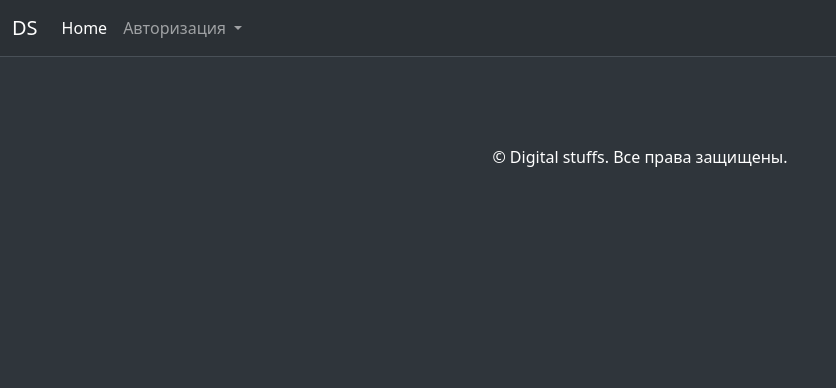
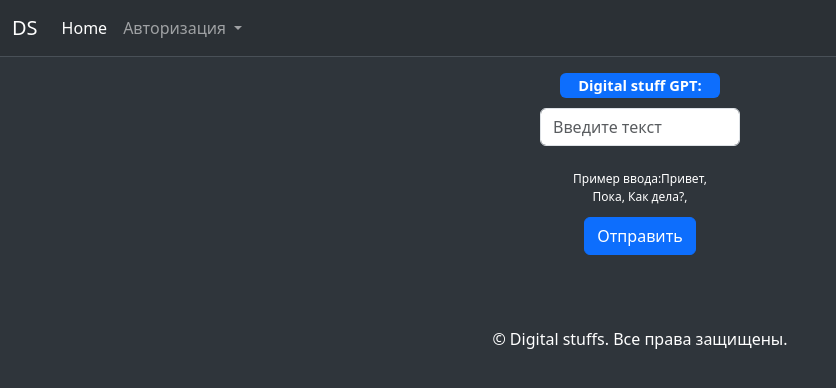
Before and after one commit to mjDanny/GraduationProject, a Flask app: page / in a window 1280 px wide. Shown: the top 388 px of the page, without its empty margins (0-836 px from the left). Run offline with Flask 3, Linux system fonts and the light colour scheme; data that the repository does not hold is empty; some libraries are stand-ins or nearby versions.

Commit message:
Final version

```diff
--- a/main.py
+++ b/main.py
@@ -2,7 +2,7 @@ import os
 import zipfile
 from flask import Flask, render_template, redirect, request, url_for, flash, send_file
 from flask_login import LoginManager, login_user, current_user, login_required, logout_user
-from flask_paginate import Pagination, get_page_args
+from flask_paginate import Pagination
 from werkzeug.utils import secure_filename
 
 from data import db_session
@@ -57,7 +57,7 @@ def index(page=1):
     except:
         total = 0
 
-    # Настройка объекта pagination
+    # Настройка пагинации
     pagination = Pagination(page=page, total=total, per_page=PERPAGE, search=False, bs_version=3)
 
     return render_template('index.html',
@@ -68,6 +68,25 @@ def index(page=1):
                            per_page=PERPAGE,
                            pagination=pagination,
                            username='Авторизация')
+
+
+@app.route('/dialog', methods=['GET', 'POST'])
+def process_dialog():
+    if request.method == 'POST':
+        user_input = request.form.get('user_input')
+
+        if user_input == 'Привет':
+            response = 'Привет! Как я могу помочь тебе? 😊'
+        elif user_input == 'Пока':
+            response = 'До свидания! Удачи! 👋'
+        elif user_input == 'Как дела?':
+            response = 'Всё хорошо, пишу дипломный проект :)'
+        else:
+            response = 'Не понимаю, что ты имеешь в виду. 😕'
+
+        return render_template('response.html', response=response)
+
+    return render_template('template.html')
 
 
 @app.route('/upload', methods=['GET', 'POST'])
@@ -125,14 +144,14 @@ def zip_upload():
 @app.route('/download/<int:id>')
 @login_required
 def file_download(id):
-    # Получаем файл из базы данных по идентификатору
+    # Получаем файл из базы данных по id
     db_sess = db_session.create_session()
     item = db_sess.query(Image).filter(Image.id == id).first()
 
     if not item:
         return "Файл не найден"
 
-    # Определяем путь к файлу на сервере
+    # Определяем путь к файлу
     full_path = os.path.join(app.root_path, item.path)
 
     # Отправляем файл для скачивания
--- a/templates/base.html
+++ b/templates/base.html
@@ -52,7 +52,7 @@
 </nav>
 {% block main_content %}{% endblock %} <!--Переменное содержимое-->
 <footer>
-    <div class="text-center">
+    <div style="margin-bottom: 30px" class="text-center">
         &copy; Digital stuffs. Все права защищены.
     </div>
 </footer>
--- a/templates/index.html
+++ b/templates/index.html
@@ -25,9 +25,16 @@
                 </div>
             </div>
             {% endfor %}
-
         </div>
     </div>
+</div>
+<div align="center">
+<form  method="POST" action="{{ url_for('process_dialog') }}">
+    <label class="badge bg-primary text-wrap" style="width: 10rem; height: 25px; margin-bottom: 10px; font-size: 11pt" for="user_input">Digital stuff GPT:</label><br/>
+    <input style="width: 200px;" class="form-control container" type="text" id="user_input" name="user_input" required placeholder="Введите текст"><br/>
+    <label style="width: 10rem; height: 25px; margin-bottom: 10px; font-size: 9pt" for="user_input">Пример ввода:Привет, Пока, Как дела?, </label><br/>
+    <input style="margin-top: 10px;" class="btn btn-primary" type="submit" value="Отправить">
+</form>
     </div>
 <div class="container px-3 py-3 pt-md-5 pb-md-4 mx-auto d-flex justify-content-center text-center">
     {{ pagination.links }}
```
Also changed, not shown: templates/response.html (added, +8 -0 lines). Lines whose indentation alone changed are shown as unchanged.
